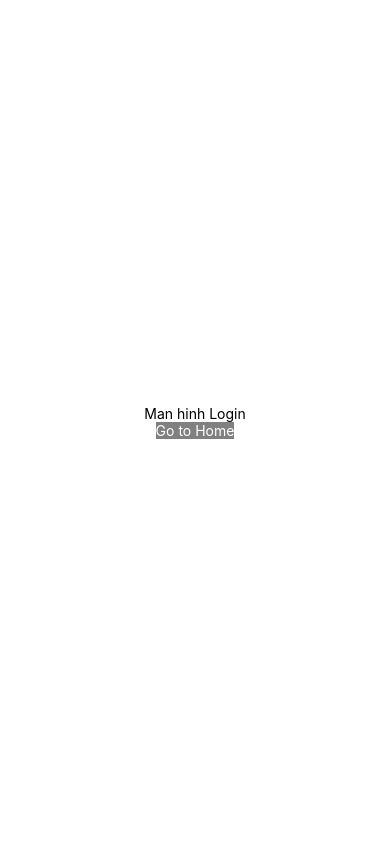
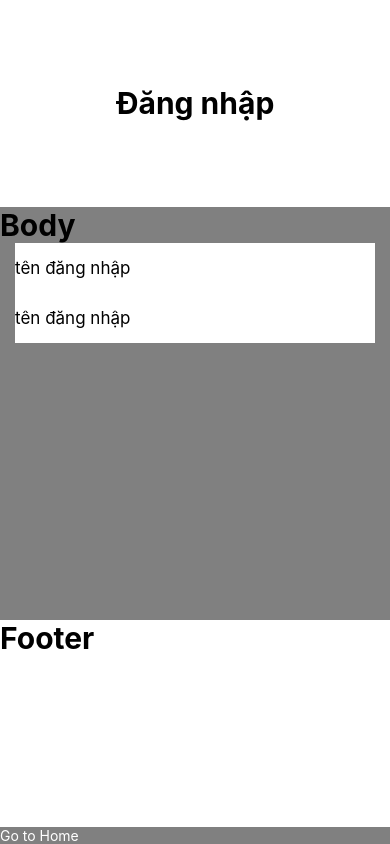
Before and after one commit to tanhbtdtp/work, a React Native app: screen /Login in a window 390 px wide. Built offline with nearby package versions, Linux system fonts and the light colour scheme.

Commit message:
up tu macbook

```diff
--- a/Screens/Home.js
+++ b/Screens/Home.js
@@ -1,57 +1,54 @@
-import React from 'react';
-import { StatusBar } from 'expo-status-bar';
-import { StyleSheet, Text, View,TouchableOpacity } from 'react-native';
-import { useNavigation } from '@react-navigation/native';
-import { createBottomTabNavigator } from '@react-navigation/bottom-tabs';
-import Ionicons from 'react-native-vector-icons/Ionicons';
+import React from "react";
+import { StatusBar } from "expo-status-bar";
+import { StyleSheet, Text, View, TouchableOpacity } from "react-native";
+import { useNavigation } from "@react-navigation/native";
+import { createBottomTabNavigator } from "@react-navigation/bottom-tabs";
+import Ionicons from "react-native-vector-icons/Ionicons";
 
 const HomeScreen = () => {
   const navigation = useNavigation();
-   return(
-    <View>
-
+  return (
+    <View style={styles.container}>
       <Text>Man hinh Home</Text>
-          <TouchableOpacity style={{backgroundColor:'blue'}}
-           onPress={()=> navigation.replace('Login')}
+      <TouchableOpacity
+        style={{ backgroundColor: "blue" }}
+        onPress={() => navigation.replace("Login")}
       >
-          <Text style={{color:'white'}} >Go to Login</Text>
+        <Text style={{ color: "white" }}>Go to Login</Text>
       </TouchableOpacity>
-
     </View>
-   )
-}
-
+  );
+};
 
 const DetailScreen = () => {
   const navigation = useNavigation();
-  return(
-   <View>
+  return (
+    <View style={styles.container}>
       <Text>Man hinh Detail</Text>
-         <TouchableOpacity style={{backgroundColor:'blue'}}
-          onPress={()=> navigation.replace('Login')}
+      <TouchableOpacity
+        style={{ backgroundColor: "blue" }}
+        onPress={() => navigation.replace("Login")}
       >
-         <Text style={{color:'white'}} >Go to Login</Text>
+        <Text style={{ color: "white" }}>Go to Login</Text>
       </TouchableOpacity>
-
     </View>
-  )
-}
+  );
+};
 
 const InfoScreen = () => {
   const navigation = useNavigation();
-  return(
-   <View>
+  return (
+    <View style={styles.container}>
       <Text>Man hinh Info</Text>
-         <TouchableOpacity style={{backgroundColor:'blue'}}
-          onPress={()=> navigation.replace('Login')}
+      <TouchableOpacity
+        style={{ backgroundColor: "blue" }}
+        onPress={() => navigation.replace("Login")}
       >
-         <Text style={{color:'white'}} >Go to Login</Text>
+        <Text style={{ color: "white" }}>Go to Login</Text>
       </TouchableOpacity>
-
     </View>
-  )
-}
-
+  );
+};
 
 const Tab = createBottomTabNavigator();
 export default function Home() {
@@ -61,24 +58,24 @@ export default function Home() {
         tabBarIcon: ({ focused, color, size }) => {
           let iconName;
 
-        if (route.name === 'HomeScreen') {
+          if (route.name === "HomeScreen") {
+            iconName = focused ? "ios-home" : "ios-home-outline";
+          } else if (route.name === "DetailScreen") {
+            iconName = focused ? "ios-list" : "ios-list-outline";
+          } else if (route.name === "InfoScreen") {
             iconName = focused
-            ? 'ios-home'
-            : 'ios-home-outline';
-        } else if (route.name === 'DetailScreen') {
-          iconName = focused ? 'ios-list' : 'ios-list-outline';
-        } else if (route.name === 'InfoScreen') {
-        iconName = focused ? 'information-circle' : 'information-circle-outline';
+              ? "information-circle"
+              : "information-circle-outline";
           }
 
           // You can return any component that you like here!
           return <Ionicons name={iconName} size={size} color={color} />;
         },
-          tabBarActiveTintColor: 'tomato',
-          tabBarInactiveTintColor: 'gray',
-          headerShown:false
-    })}>
-
+        tabBarActiveTintColor: "tomato",
+        tabBarInactiveTintColor: "gray",
+        headerShown: false,
+      })}
+    >
       <Tab.Screen name="HomeScreen" component={HomeScreen} />
       <Tab.Screen name="DetailScreen" component={DetailScreen} />
       <Tab.Screen name="InfoScreen" component={InfoScreen} />
@@ -89,8 +86,8 @@ export default function Home() {
 const styles = StyleSheet.create({
   container: {
     flex: 1,
-    backgroundColor: '#fff',
-    alignItems: 'center',
-    justifyContent: 'center',
+    backgroundColor: "#fff",
+    alignItems: "center",
+    justifyContent: "center",
   },
 });
--- a/Screens/Login.js
+++ b/Screens/Login.js
@@ -1,32 +1,86 @@
-import { StatusBar } from 'expo-status-bar';
-import { TouchableOpacity } from 'react-native';
-import { StyleSheet, Text, View } from 'react-native';
-import { useNavigation } from '@react-navigation/native';
+import { StatusBar } from "expo-status-bar";
+import { SafeAreaView, TextInput, TouchableOpacity } from "react-native";
+import { StyleSheet, Text, View } from "react-native";
+import { useNavigation } from "@react-navigation/native";
 
+const Header = () => {
+  return (
+    <View style={styles.hd}>
+      <Text style={styles.hd_text}>Đăng nhập</Text>
+    </View>
+  );
+};
+
+const Body = () => {
+  return (
+    <View style={styles.bd}>
+      <Text style={styles.hd_text}>Body</Text>
+      <View style={{ paddingHorizontal: 15 }}>
+        <TextInput
+          style={{ backgroundColor: "#fff", height: 50, fontSize: 17 }}
+          placeholder="tên đăng nhập"
+        ></TextInput>
+        <TextInput
+          style={{ backgroundColor: "#fff", height: 50, fontSize: 17 }}
+          placeholder="tên đăng nhập"
+        ></TextInput>
+      </View>
+    </View>
+  );
+};
+
+const Footer = () => {
+  return (
+    <View style={styles.ft}>
+      <Text style={styles.hd_text}>Footer</Text>
+    </View>
+  );
+};
 
 export default function Login() {
   const navigation = useNavigation();
 
   return (
-    <View style={styles.container}>
-    <StatusBar style="auto" />
-      <Text>Man hinh Login</Text>
-
-      <TouchableOpacity style={{backgroundColor:'gray'}}
-        onPress={()=> navigation.replace('Home')}
+    <SafeAreaView style={styles.container}>
+      <StatusBar style="auto" />
+      <Header />
+      <Body />
+      <Footer />
+      <TouchableOpacity
+        style={{ backgroundColor: "gray" }}
+        onPress={() => navigation.replace("Home")}
       >
-         <Text style={{color:'white'}} >Go to Home</Text>
+        <Text style={{ color: "white" }}>Go to Home</Text>
       </TouchableOpacity>
-
-    </View>
+    </SafeAreaView>
   );
 }
 
 const styles = StyleSheet.create({
   container: {
     flex: 1,
-    backgroundColor: '#fff',
-    alignItems: 'center',
-    justifyContent: 'center',
+    backgroundColor: "#fff",
+    //alignItems: "center",
+    //justifyC paddinv
+  },
+  hd: {
+    flex: 1,
+    backgroundColor: "white",
+    justifyContent: "center",
+    alignItems: "center",
+  },
+  hd_text: {
+    fontSize: 30,
+    fontWeight: 700,
+  },
+
+  bd: {
+    flex: 2,
+    backgroundColor: "gray",
+  },
+
+  ft: {
+    flex: 1,
+    backgroundColor: "white",
   },
 });
```
Lines whose indentation alone changed are shown as unchanged.
